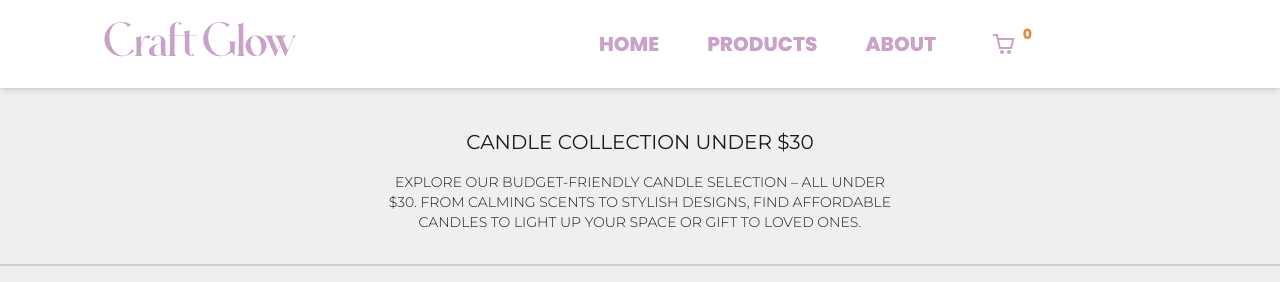
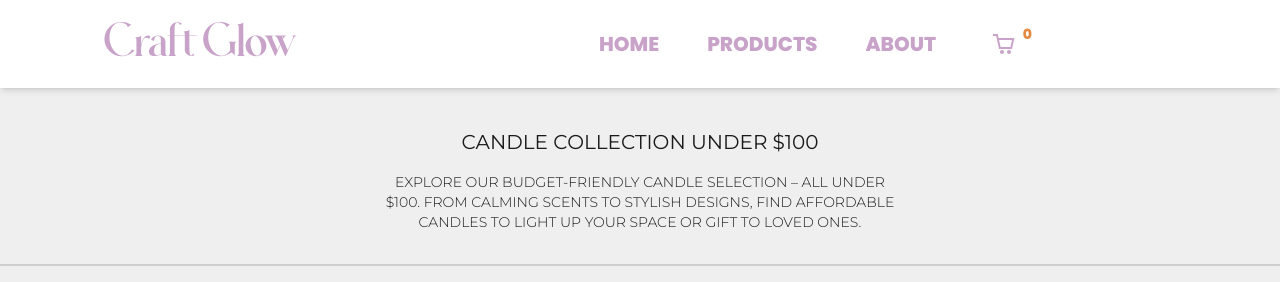
Before and after one commit to nmcev/odin-shopping-cart, a React (Vite) app: page /products/under100 in a window 1280 px wide. Shown: the top 282 px of the page. Built offline with nearby package versions, Linux system fonts and the light colour scheme.

Commit message:
feat: pass the appropriate title for each section

```diff
--- a/src/components/Products/under100/Under100.jsx
+++ b/src/components/Products/under100/Under100.jsx
@@ -33,7 +33,7 @@ function Under100() {
       <Section>
 
 
-      <TitlePage />
+      <TitlePage text='Candle Collection Under $100' description={"Explore our budget-friendly candle selection – all under $100. From calming scents to stylish designs, find affordable candles to light up your space or gift to loved ones."} />
      <SidePageAndItems>
        {/* if the is undefined, it shows all the items. If it not then it will show the element that the user clicked on */}
        {id === undefined && data100[id] === undefined ? (
--- a/src/components/Products/under50/Under50.jsx
+++ b/src/components/Products/under50/Under50.jsx
@@ -30,7 +30,7 @@ function Under50() {
       <Section>
 
 
-      <TitlePage />
+      <TitlePage text='Candle Collection Under $50' description={"Explore our budget-friendly candle selection – all under $50. From calming scents to stylish designs, find affordable candles to light up your space or gift to loved ones."} />
      <SidePageAndItems>
        {/* if the is undefined, it shows all the items. If it not then it will show the element that the user clicked on */}
        {id === undefined && data50[id] === undefined ? (
```
